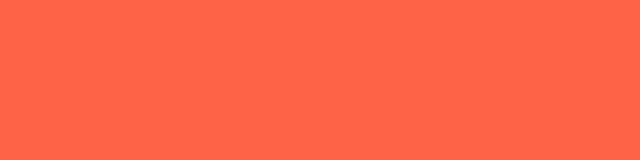
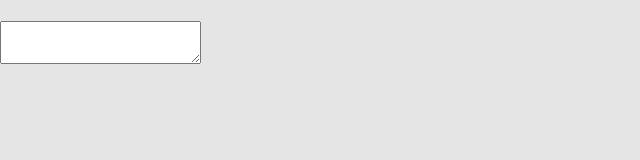
Before and after one commit to michal-krawczyk10/simple-editor, a website built with webpack: page src/pages/index.html in a window 1280 px wide. Shown: the whole page, without its empty margins (0-640 px from the left). Built offline with nearby package versions, Linux system fonts and the light colour scheme.

Commit message:
basic html made

```diff
--- a/src/pages/index.html
+++ b/src/pages/index.html
@@ -6,6 +6,11 @@
   <title>Document</title>
 </head>
 <body>
-
+  <main>
+  <h1 class="header"></h1>
+  <form>
+  <textarea></textarea>
+</form>
+</main>
 </body>
 </html>
--- a/src/scss/_variables.scss
+++ b/src/scss/_variables.scss
@@ -1 +1 @@
-$wtf: #2D2241;
+$color1: #E5E5E5;
--- a/src/scss/main.scss
+++ b/src/scss/main.scss
@@ -1,12 +1,7 @@
 @import "~normalize.css";
-
 @import "_variables";
 
 body {
-  background: tomato;
-  color: #fff;
-  display: flex;
-  align-items: center;
-  justify-content: center;
+  background: #E5E5E5;
   min-height: 100vh;
 }
```
